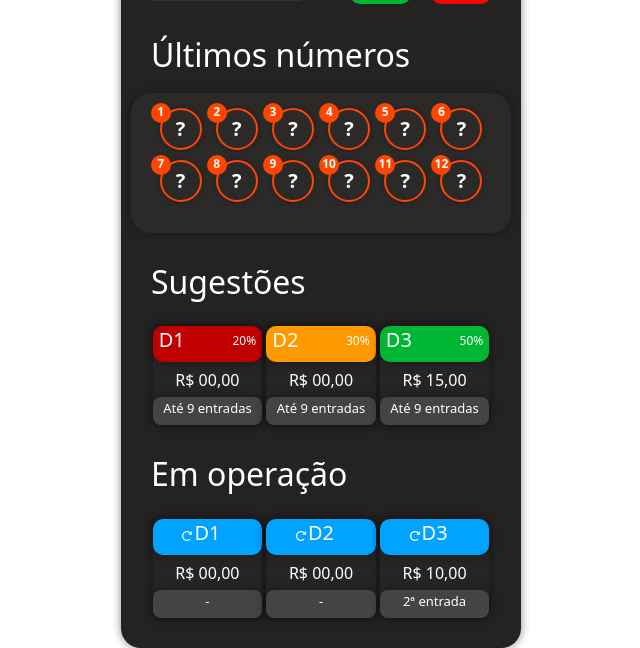
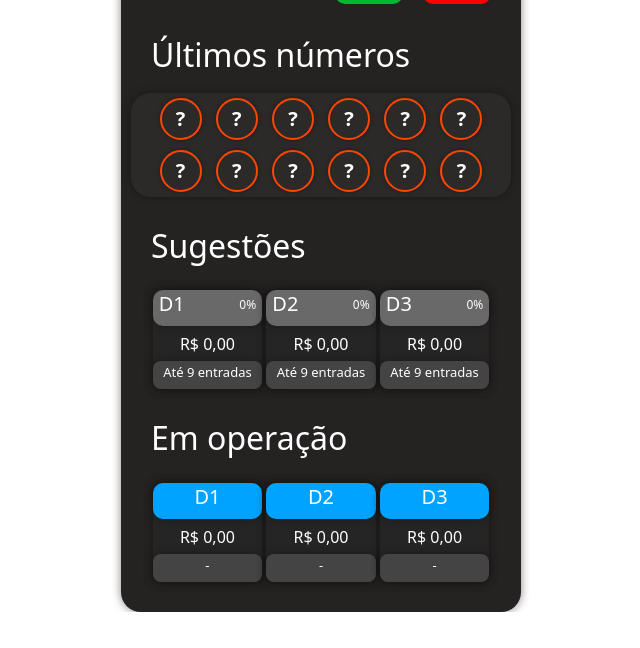
Before and after one commit to Maksoud/calculadora-probabilidades, a PHP site: page / in a window 1280 px wide. Shown: the part 259-907 px from the top of the page, without its empty margins (319-959 px from the left). After the commit the page ends 871 px from the top, so only its background shows below. Run offline with PHP 8.4, Linux system fonts and the light colour scheme; some libraries are stand-ins or nearby versions.

Commit message:
Ajustes finais do painel

```diff
--- a/css/estilo.css
+++ b/css/estilo.css
@@ -69,7 +69,7 @@
 }
 
 .inputs p {
-    font-size: 12px;
+    font-size: 11px;
     text-align: center;
 }
 
@@ -81,6 +81,12 @@
     color: white;
     background: transparent;
     font-weight: 700;
+    outline: none;
+}
+
+input,
+input::placeholder {
+    font-size: 22px;
 }
 
 .ultimo-sorteado button {
@@ -112,7 +118,7 @@
 .box-ultimos {
     width: 100%;
     background-color: rgb(44, 41, 41);
-    padding: 10px;
+    padding: 0px 10px;
     border-radius: 20px;
     box-shadow: 0px 0px 10px rgba(0, 0, 0, 0.342);
 }
@@ -236,6 +242,7 @@
 .box-ultimos strong {
     position: absolute;
     margin-left: -56px;
+    display: none;
     border-radius: 50%;
     background: #ff4500;
     width: 20px;
@@ -291,15 +298,11 @@
     flex-direction: row !important;
 }
 
-.baixo {
-    background-color: #c00000 !important;
+.nao_selecionado {
+    background-color: #696969 !important;
 }
 
-.medio {
-    background-color: #ff9900 !important;
-}
-
-.alto {
+.selecionado {
     background-color: #00b733 !important;
 }
 
@@ -335,3 +338,15 @@
     text-align: center;
     padding: 20px;
 }
+
+/* Hide arrows type number */
+input::-webkit-outer-spin-button,
+input::-webkit-inner-spin-button {
+  -webkit-appearance: none;
+  margin: 0;
+}
+
+/* Firefox */
+input[type=number] {
+  -moz-appearance: textfield;
+}
--- a/index.html
+++ b/index.html
@@ -91,14 +91,14 @@
                     <div class="space-between">
                         <h5><i class="far fa-usd-circle"></i> Lucro Total</h5>
                     </div>
-                    <h2 id="saldoLucro">R$ 4.345,00</h2>
+                    <h2 id="saldoLucro">R$ 0,00</h2>
                 </div>
             </div>
             <div class="inputs">
                 <div class="ultimo-sorteado">
                     <p>Último número sorteado</p>
-                    <input type="number" class="numero_sorteado" id="numeroSorteado" value="36" placeholder="Último número sorteado" min="0" max="36">
-                    <button type="submit">
+                    <input type="number" class="numero_sorteado" id="numeroSorteado" placeholder="Próximo" value="36" min="0" max="36">
+                    <button id="enviar" type="submit">
                         <svg width="22" height="21" viewBox="0 0 22 21" fill="none" xmlns="http://www.w3.org/2000/svg"><path d="M2.00895 0.20156C1.88414 0.139133 1.74431 0.112989 1.60537 0.126102C1.46643 0.139214 1.33396 0.191057 1.22302 0.275733C1.11209 0.360408 1.02715 0.474518 0.977861 0.605081C0.928572 0.735644 0.916915 0.877419 0.944216 1.01428L3.03641 8.24674C3.07542 8.38152 3.15167 8.50256 3.2564 8.59594C3.36112 8.68932 3.49007 8.75126 3.62843 8.77463L12.1135 10.1958C12.5132 10.2748 12.5132 10.8474 12.1135 10.9265L3.62843 12.3476C3.49007 12.371 3.36112 12.4329 3.2564 12.5263C3.15167 12.6197 3.07542 12.7407 3.03641 12.8755L0.944216 20.108C0.916915 20.2448 0.928572 20.3866 0.977861 20.5172C1.02715 20.6477 1.11209 20.7618 1.22302 20.8465C1.33396 20.9312 1.46643 20.983 1.60537 20.9961C1.74431 21.0093 1.88414 20.9831 2.00895 20.9207L21.3949 11.2277C21.5186 11.1657 21.6226 11.0705 21.6953 10.9528C21.768 10.8351 21.8064 10.6995 21.8064 10.5611C21.8064 10.4228 21.768 10.2872 21.6953 10.1694C21.6226 10.0517 21.5186 9.95653 21.3949 9.89454L2.00895 0.20156Z" fill="white"/></svg>
                     </button>
                 </div>
@@ -133,31 +133,31 @@
             <h2 class="ultimos-numeros">Sugestões</h2>
             <div class="duzias">
                 <div>
-                    <div class="flex titulo space-between baixo">
+                    <div class="flex titulo space-between nao_selecionado">
                         <h2>D1</h2>
-                        <p id="percD1">20%</p>
+                        <p id="percD1">0%</p>
                     </div>
-                    <p id="valorD1">R$ 00,00</p>
+                    <p id="valorD1">R$ 0,00</p>
                     <div class="entradas">
                         <p>Até 9 entradas</p>
                     </div>
                 </div>
                 <div>
-                    <div class="flex titulo space-between medio">
+                    <div class="flex titulo space-between nao_selecionado">
                         <h2>D2</h2>
-                        <p id="percD2">30%</p>
+                        <p id="percD2">0%</p>
                     </div>
-                    <p id="valorD2">R$ 00,00</p>
+                    <p id="valorD2">R$ 0,00</p>
                     <div class="entradas">
                         <p>Até 9 entradas</p>
                     </div>
                 </div>
                 <div>
-                    <div class="flex titulo space-between alto">
+                    <div class="flex titulo space-between nao_selecionado">
                         <h2>D3</h2>
-                        <p id="percD3">50%</p>
+                        <p id="percD3">0%</p>
                     </div>
-                    <p id="valorD3">R$ 15,00</p>
+                    <p id="valorD3">R$ 0,00</p>
                     <div class="entradas">
                         <p>Até 9 entradas</p>
                     </div>
@@ -168,32 +168,29 @@
             <div class="duzias operacoes">
                 <div>
                     <div class="titulo operacao">
-                        <svg width="10" height="10" viewBox="0 0 8 8" fill="none" xmlns="http://www.w3.org/2000/svg"><path d="M4 0C1.8 0 0 1.8 0 4C0 6.2 1.8 8 4 8C5.1 8 6.12 7.57 6.84 6.84L6.12 6.12C5.58 6.66 4.83 7 3.99 7C2.33 7 0.99 5.66 0.99 4C0.99 2.34 2.33 1 3.99 1C4.82 1 5.54 1.36 6.08 1.91L4.99 3H7.99V0L6.8 1.19C6.08 0.47 5.09 0 3.99 0H4Z" fill="white"/></svg>
                         <h2>D1</h2>
                     </div>
-                    <p id="acumuladoD1">R$ 00,00</p>
+                    <p id="acumuladoD1">R$ 0,00</p>
                     <div class="entradas">
                         <p id="entradasD1">-</p>
                     </div>
                 </div>
                 <div>
                     <div class="titulo operacao">
-                        <svg width="10" height="10" viewBox="0 0 8 8" fill="none" xmlns="http://www.w3.org/2000/svg"><path d="M4 0C1.8 0 0 1.8 0 4C0 6.2 1.8 8 4 8C5.1 8 6.12 7.57 6.84 6.84L6.12 6.12C5.58 6.66 4.83 7 3.99 7C2.33 7 0.99 5.66 0.99 4C0.99 2.34 2.33 1 3.99 1C4.82 1 5.54 1.36 6.08 1.91L4.99 3H7.99V0L6.8 1.19C6.08 0.47 5.09 0 3.99 0H4Z" fill="white"/></svg>
                        <h2>D2</h2>
                     </div>
-                    <p id="acumuladoD2">R$ 00,00</p>
+                    <p id="acumuladoD2">R$ 0,00</p>
                     <div class="entradas">
                         <p id="entradasD2">-</p>
                     </div>
                 </div>
                 <div>
                     <div class="titulo operacao">
-                        <svg width="10" height="10" viewBox="0 0 8 8" fill="none" xmlns="http://www.w3.org/2000/svg"><path d="M4 0C1.8 0 0 1.8 0 4C0 6.2 1.8 8 4 8C5.1 8 6.12 7.57 6.84 6.84L6.12 6.12C5.58 6.66 4.83 7 3.99 7C2.33 7 0.99 5.66 0.99 4C0.99 2.34 2.33 1 3.99 1C4.82 1 5.54 1.36 6.08 1.91L4.99 3H7.99V0L6.8 1.19C6.08 0.47 5.09 0 3.99 0H4Z" fill="white"/></svg>
                         <h2>D3</h2>
                     </div>
-                    <p id="acumuladoD3">R$ 10,00</p>
+                    <p id="acumuladoD3">R$ 0,00</p>
                     <div class="entradas">
-                        <p id="entradasD3">2ª entrada</p>
+                        <p id="entradasD3">-</p>
                     </div>
                 </div>
             </div>
@@ -261,6 +258,22 @@
         </form>
     </div>
     <script>
+        inputSorteado = document.querySelector('#numeroSorteado')
+        setInterval(() => {
+            if(inputSorteado.value > 36 || inputSorteado.value < 0){
+                inputSorteado.value = ''
+            }
+        }, 100)
+        inputSorteado.addEventListener("click", function(){
+            inputSorteado.value = ''
+        })
+        inputSorteado.addEventListener("keypress", function(){
+            if (event.key === "Enter") {
+                setTimeout(() => {
+                    inputSorteado.value = ''
+                }, 100)
+            }
+        })
 
         let saldoBanca        = document.getElementById('saldoBanca');
         let saldoLucro        = document.getElementById('saldoLucro');
@@ -292,6 +305,8 @@
 
         form.addEventListener('submit', function(e) {
 
+            document.querySelector('.box-ultimos li').style.margin = '7px', 'important'
+
             // Previne comportamento padrão de recarregar página
             e.preventDefault();
 
@@ -310,13 +325,18 @@
             numerosInvertidos.reverse();
             // console.log("invertidos", numerosInvertidos)
 
+            novo_box = ''
+
             /************/
 
             for (i = 0; i <= 11; i++) {
-                box_numeros.innerHTML += numerosInvertidos[i] ? '<li>' + numerosInvertidos[i] + '</li>' : '<li>?</li>';
-                box_numeros.innerHTML += '<strong>' + (i+1) + '</strong>';
+                novo_box += numerosInvertidos[i] ? '<li>' + numerosInvertidos[i] + '</li>' : '<li>?</li>';
+                novo_box += '<strong>' + (i+1) + '</strong>';
                 // console.log(numerosInvertidos)
             }// for (i = 0; i <= 11; i++)
+            console.log(novo_box)
+
+            box_numeros.innerHTML = novo_box
 
             /************/
 
@@ -368,15 +388,25 @@
                         contaLoss.innerHTML = resposta.derDuz ? resposta.derDuz : "0"
 
                         // console.log("perDuz", resposta.duzias.percDuz)
+                        sugestoes = document.querySelectorAll('.nao_selecionado')
                         if (resposta.apostaDuz == 0) {
+                            sugestoes[0].classList.add('selecionado')
+                            sugestoes[1].classList.remove('selecionado')
+                            sugestoes[2].classList.remove('selecionado')
                             valorD1.innerHTML = "R$ " + Decimal(resposta.ventr,2)
                             valorD2.innerHTML = "R$ 0,00"
                             valorD3.innerHTML = "R$ 0,00"
                         } else if (resposta.apostaDuz == 1) {
+                            sugestoes[0].classList.remove('selecionado')
+                            sugestoes[1].classList.add('selecionado')
+                            sugestoes[2].classList.remove('selecionado')
                             valorD1.innerHTML = "R$ 0,00"
                             valorD2.innerHTML = "R$ " + Decimal(resposta.ventr,2)
                             valorD3.innerHTML = "R$ 0,00"
                         } else if (resposta.apostaDuz == 2) {
+                            sugestoes[0].classList.remove('selecionado')
+                            sugestoes[1].classList.remove('selecionado')
+                            sugestoes[2].classList.add('selecionado')
                             valorD1.innerHTML = "R$ 0,00"
                             valorD2.innerHTML = "R$ 0,00"
                             valorD3.innerHTML = "R$ " + Decimal(resposta.ventr,2)
@@ -392,6 +422,7 @@
                         // console.log("rodadaDuz", resposta.rodadaDuz)
                         // console.log("apostaDuz", resposta.apostaDuz)
                         // console.log("ventr", resposta.ventr)
+
                         if (resposta.apostaDuz == 0) {
 
                             acumuladoD1.innerHTML = "R$ " + Decimal(resposta.valorDuz,2)
--- a/src/Strategies.js
+++ b/src/Strategies.js
@@ -90,8 +90,8 @@ exports.duzias = (dados) => {
 
                 // último número sorteado é da dúzia 1
                 dados.apostaDuz = null;
+                dados.banca    += (ventr[dados.rodadaDuz] * 3) - dados.valorDuz;
                 dados.rodadaDuz = -1;
-                dados.banca    += dados.valorDuz * 3;
                 dados.valorDuz  = 0;
                 dados.vitDuz++;
 
```
